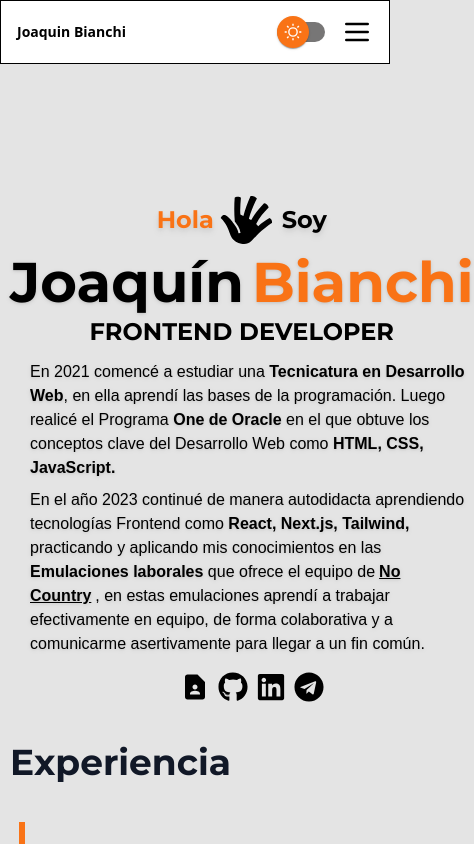
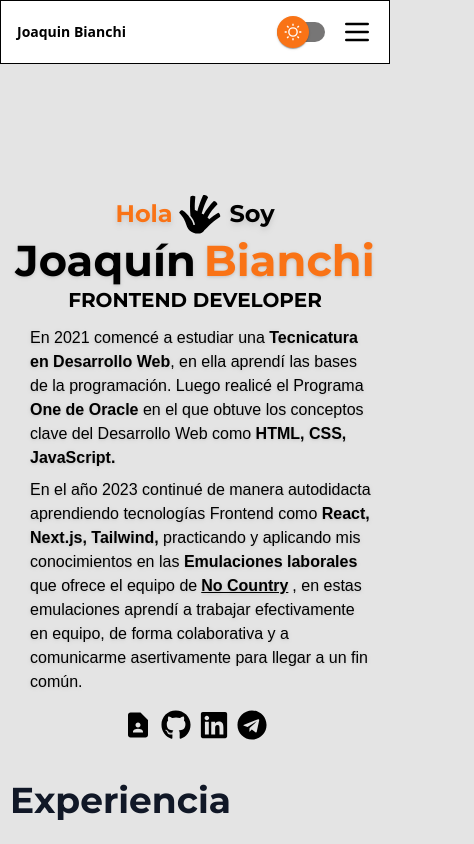
Before and after one commit to Joaquin-Bianchi/Portfolio-Joaquin-Bianchi, a Next.js app: page / in a window 390 px wide. Shown: the top 844 px of the page, 474 px wide, since content can reach past the window. Built offline with nearby package versions, Linux system fonts and the light colour scheme; a web font is replaced by a local one; what @midudev/tailwind-animations would draw is missing.

Commit message:
Fix: texto desbordado en mobile

```diff
--- a/src/components/About.jsx
+++ b/src/components/About.jsx
@@ -13,19 +13,19 @@ function About() {
       <div className="flex flex-col gap-1 items-center ">
         <p className="flex items-center animate-fade-in text-2xl lg:text-3xl -mb-5 dark:text-white font-Montserrat">
           <span className="text-orange-500 drop-shadow-md ">Hola</span>
-          <GiHand className="text-black dark:text-[#f3ddca] animate-tada animate-duration-[4000ms] text-[3.5rem] ml-1 mr-2" />{" "}
+          <GiHand className="text-black dark:text-[#f3ddca] animate-tada animate-duration-[4000ms] text-[2.8rem] ml-1 mr-2" />{" "}
           <span className="drop-shadow-md"> Soy</span>
         </p>
         <div>
           <h1
-            className="animate-fade-in-up animate-delay-200 text-[3.5rem] mt-2 sm:mt-0 sm:text-[3.7rem] md:text-[3.9rem]  lg:text-[4.0rem]  xl:text-[4.5rem]   2xl:text-[5.rem]   font-Montserrat font-extrabold  flex items-center
+            className="animate-fade-in-up animate-delay-200 text-[2.7rem] mt-2 sm:mt-0 sm:text-[3.7rem] md:text-[3.9rem]  lg:text-[4.0rem]  xl:text-[4.5rem]   2xl:text-[5.rem]   font-Montserrat font-extrabold  flex items-center
              gap-2  dark:text-transparent drop-shadow dark:text-white "
           >
             Joaquín
             <span className="text-orange-500">Bianchi</span>
           </h1>
         </div>
-        <h2 className="animate-fade-in animate-delay-400 text-2xl lg:text-3xl uppercase font-Montserrat -mt-3  dark:font-medium  text-black dark:text-[#fffffe] typing-demo">
+        <h2 className="animate-fade-in animate-delay-400 text-xl lg:text-3xl uppercase font-Montserrat -mt-3  dark:font-medium  text-black dark:text-[#fffffe] typing-demo">
           Frontend Developer
         </h2>
         {/* text-wrap */}
@@ -65,7 +65,7 @@ function About() {
           <div className="hidden lg:flex">
             <ButtonCv></ButtonCv>
           </div>
-          <div className="ml-5 mt-1">
+          <div className=" mt-1">
             <SocialLinks></SocialLinks>
           </div>
         </div>
--- a/src/components/NavbarMobile.jsx
+++ b/src/components/NavbarMobile.jsx
@@ -3,7 +3,7 @@ import ButtonDarkMode from "./buttons/ButtonDarkMode";
 
 function NavbarMobile() {
   return (
-    <header className="bg-white dark:bg-zinc-800 md:hidden sticky  ">
+    <header className=" bg-white dark:bg-zinc-800 md:hidden sticky  ">
       <div className="mx-auto flex h-16  border  dark:border-zinc-900 border-black items-center gap-8 px-4 sm:px-6 lg:px-8">
         <a className="text-black" href="/">
           <span className="sr-only">Home</span>
```
